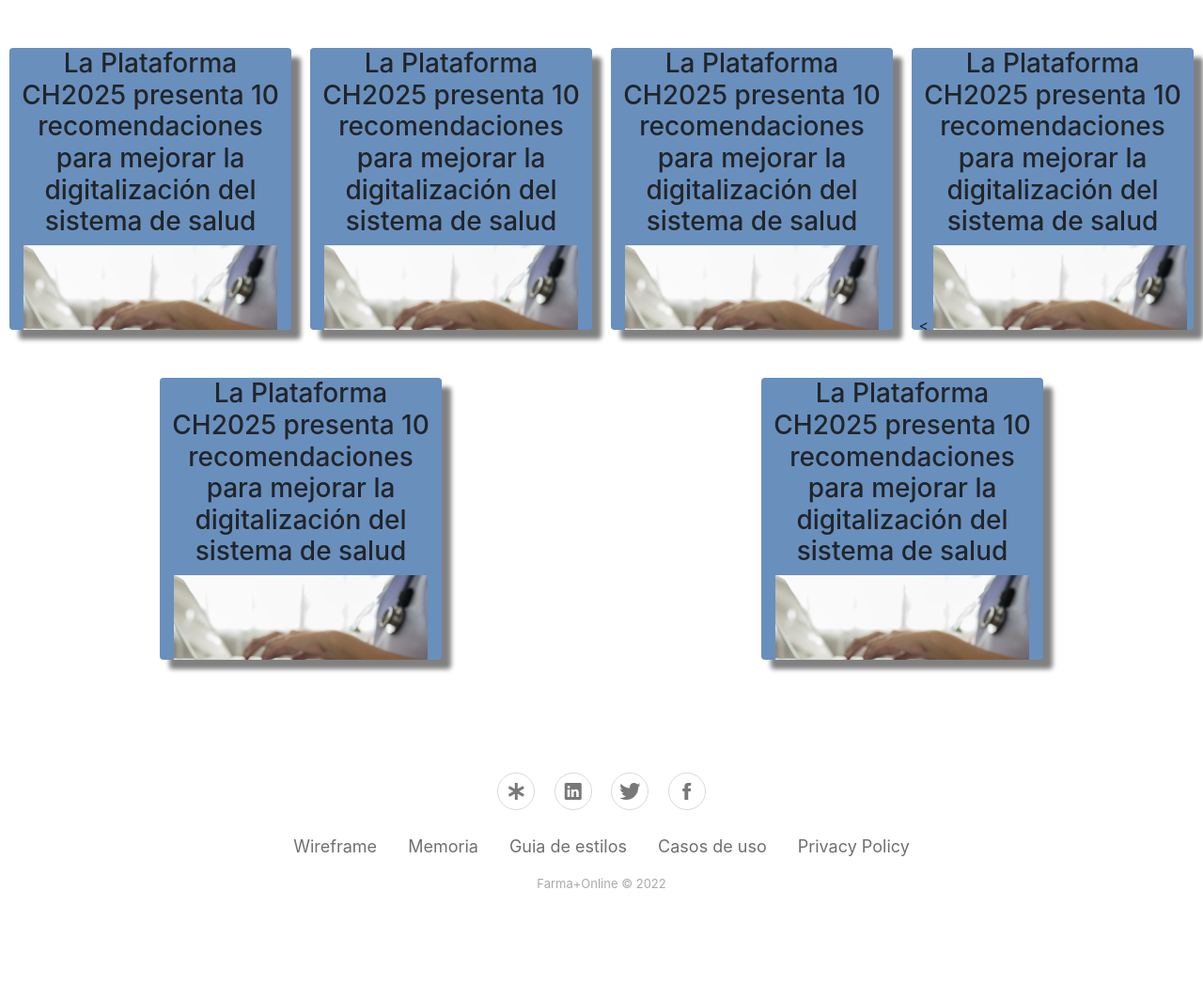
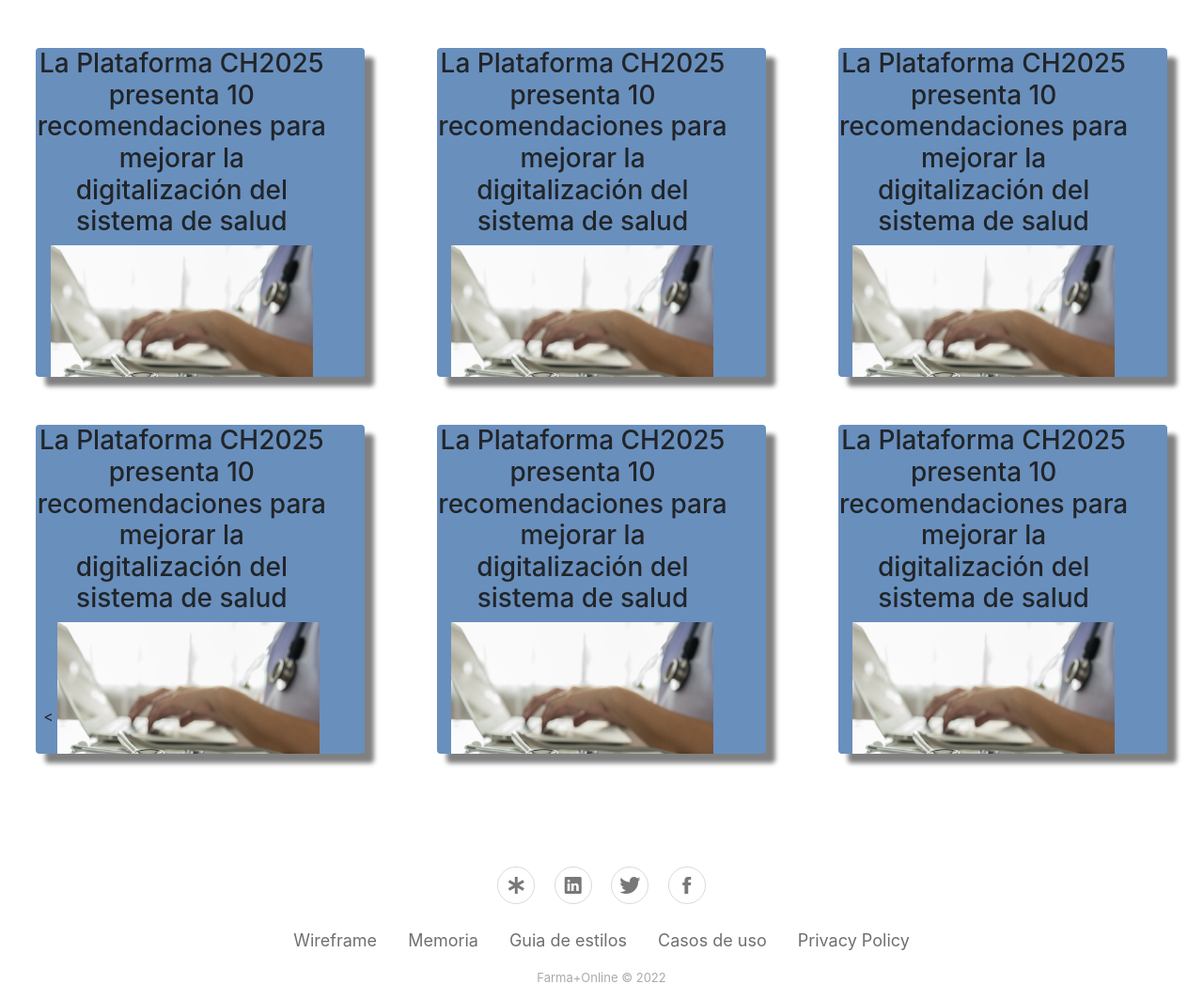
Before and after one commit to btorrent21/projecte, a PHP site: page / in a window 1280 px wide. Shown: the part 160-1207 px from the top of the page at 94% size. Before the commit the page ends 1105 px from the top, so only its background shows below. Run offline with PHP 8.4, Linux system fonts and the light colour scheme.

Commit message:
Update CSS-index.css

```diff
--- a/CSS/CSS-index.css
+++ b/CSS/CSS-index.css
@@ -124,13 +124,14 @@ background-color: #38659c;
 
 .noticias{
     background-color: #698fbd;
-    height: 300px;
-    width: 300px;
+    height: 350px;
+    width: 350px;
     margin-top: 4%;
     border-radius: 4px;
     box-shadow: 10px 10px 5px grey;
     overflow: hidden;
     text-align: center;
+    padding-right: 40px;
 }
 
 .noticias:hover{
```
